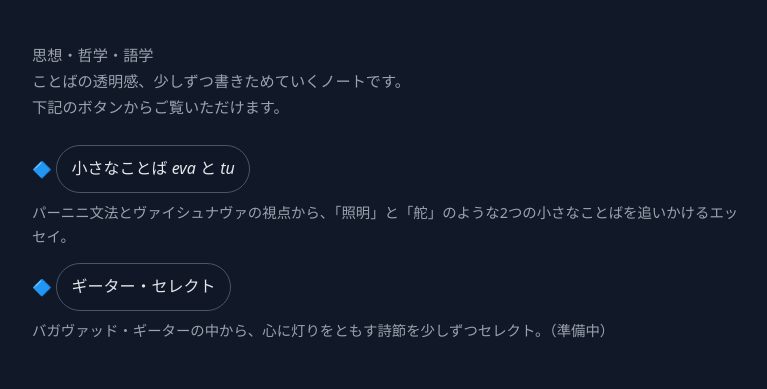
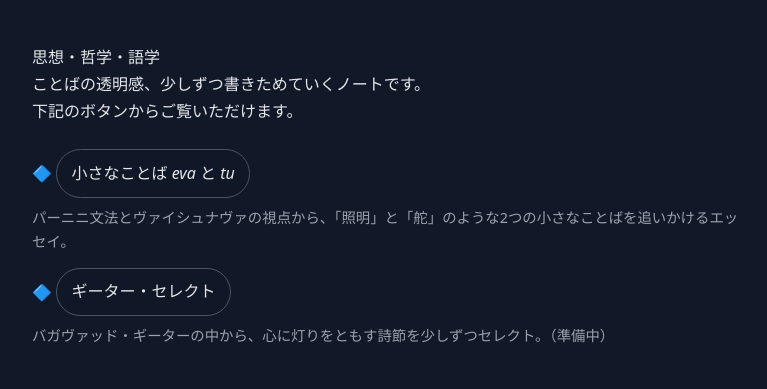
Before and after one commit to eclair09/eva-tu-skt, a plain HTML site: page index.html in a window 1280 px wide. Shown: the part 234-623 px from the top of the page, without its empty margins (248-1015 px from the left). Drawn offline with Linux system fonts and the light colour scheme.

Commit message:
Update index.html

```diff
--- a/index.html
+++ b/index.html
@@ -71,7 +71,7 @@
   </header>
 
   <main>
-    <p class="sub">
+    <p>
       思想・哲学・語学<br>
       ことばの透明感、少しずつ書きためていくノートです。<br>下記のボタンからご覧いただけます。
     </p>
```
